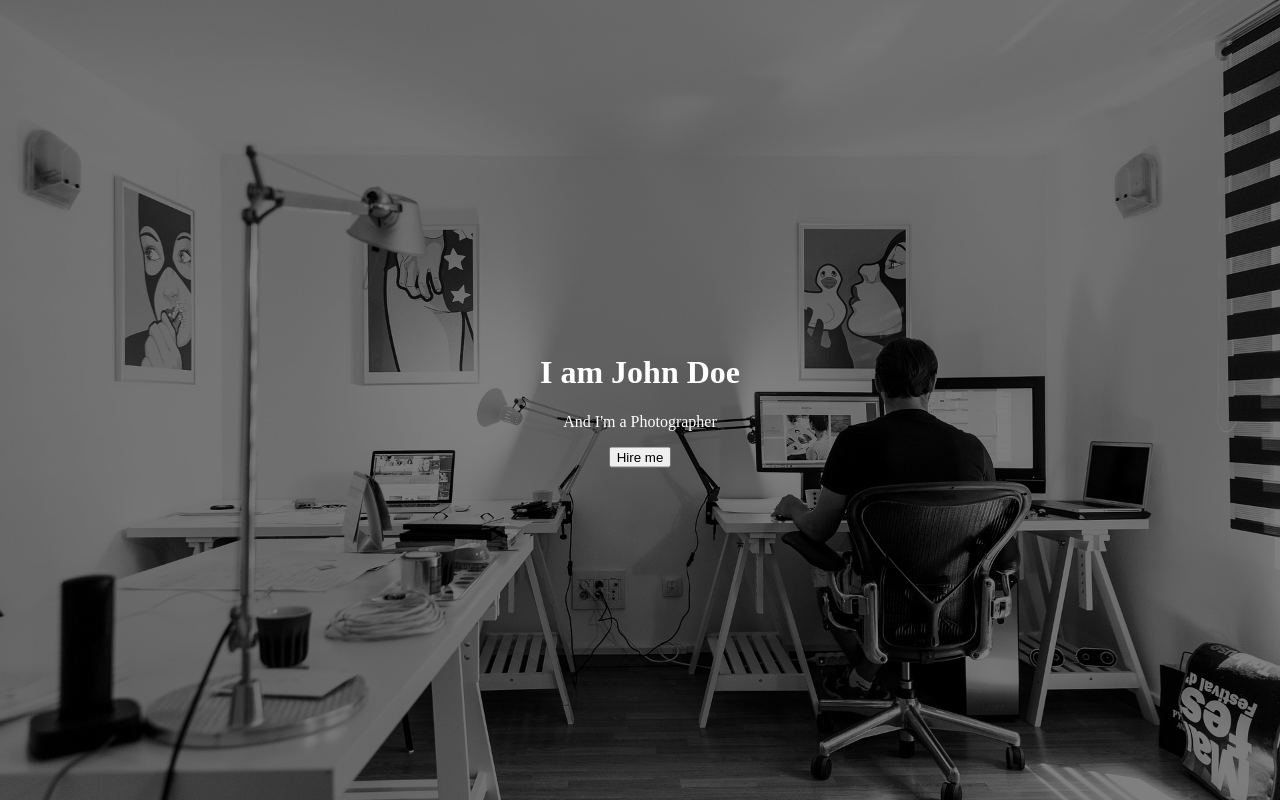
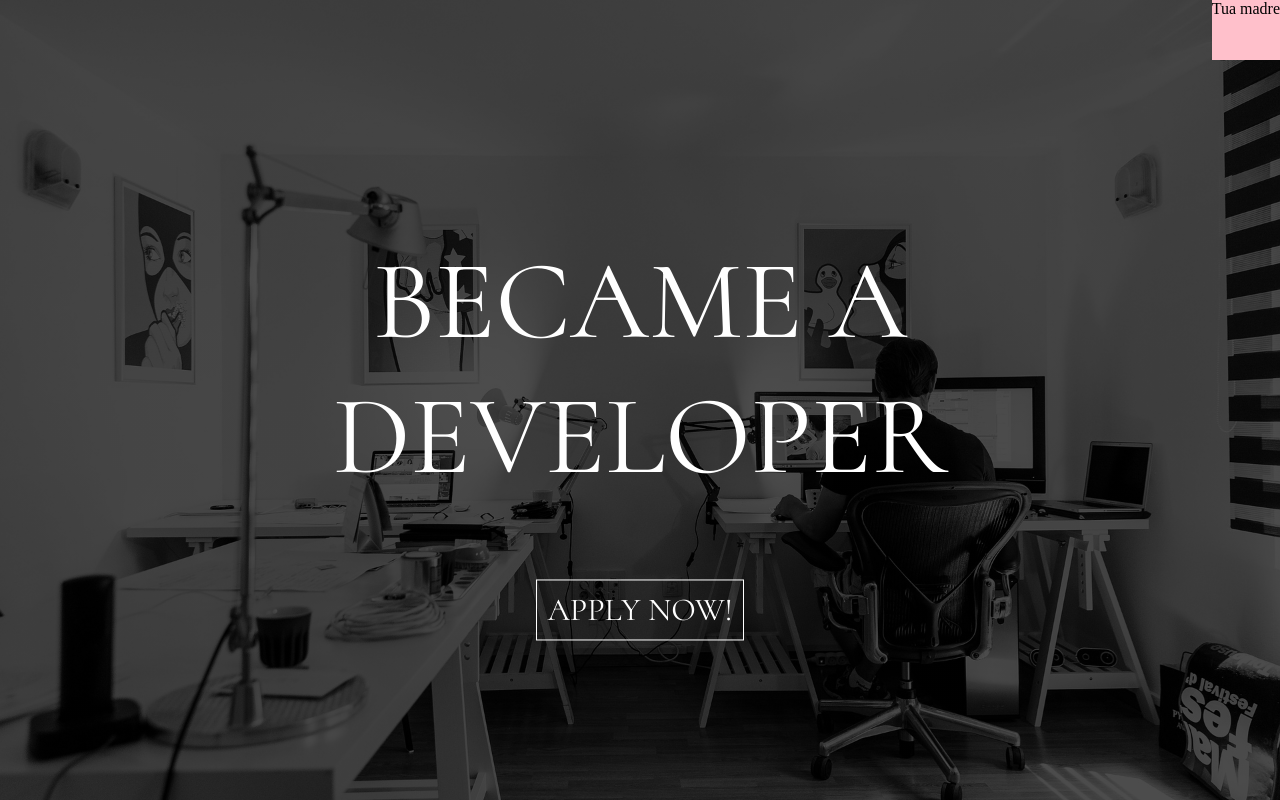
Before and after one commit to robdll/unitech, an Angular app: page / in a window 1280 px wide. Built offline with nearby package versions, Linux system fonts and the light colour scheme.

Commit message:
working on main

```diff
--- a/src/app/main/main.component.html
+++ b/src/app/main/main.component.html
@@ -1,7 +1,15 @@
+<nav>
+  <div class="nav-slice">
+  </div>
+  <div class="nav-slice">
+      <a class="nav-link"></a>
+      <a class="nav-link">Tua madre</a>
+      <a class="nav-link"></a>
+  </div>
+</nav>
 <div class="hero-image">
   <div class="hero-text">
-    <h1>I am John Doe</h1>
-    <p>And I'm a Photographer</p>
-    <button>Hire me</button>
+    <h1 class="main-title">BECAME A DEVELOPER</h1>
+    <button class="btn">APPLY NOW!</button>
   </div>
 </div>
--- a/src/app/main/main.component.scss
+++ b/src/app/main/main.component.scss
@@ -2,7 +2,7 @@
 /* The hero image */
 .hero-image {
   /* Use "linear-gradient" to add a darken background effect to the image (photographer.jpg). This will make the text easier to read */
-  background-image:linear-gradient(rgba(0, 0, 0, 0.5), rgba(0, 0, 0, 0.5)), url("../../assets/photo.jpg");
+  background-image:linear-gradient(rgba(0, 0, 0, 0.7), rgba(0, 0, 0, 0.7)), url("../../assets/photo.jpg");
 
   /* Set a specific height */
   height: 100vh;
@@ -23,3 +23,42 @@
   transform: translate(-50%, -50%);
   color: white;
 }
+
+.main-title{
+  font-family: 'Cormorant', serif;
+  font-weight: 300;
+  font-size: 7em;
+}
+
+nav{
+  height: 60px;
+  width: 100%;
+  position: fixed;
+  background-color: transparent;
+  z-index: 10;
+  display: flex;
+  justify-content: space-between;
+}
+
+.nav-slice{
+  background-color: pink;
+
+}
+
+.btn{
+  background-color: transparent;
+  color: white;
+  border: 1px solid white;
+  padding: 10px;
+  font-size: 2em;
+  font-family: 'Cormorant', serif;
+  &:hover {
+    -webkit-box-shadow: 0px 0px 19px 1px rgba(0,196,255,1);
+    -moz-box-shadow: 0px 0px 19px 1px rgba(0,196,255,1);
+    box-shadow: 0px 0px 19px 1px rgba(0,196,255,1);
+ }
+}
+
+.logo{
+  width: 50px;
+}
```
Also changed, not shown: src/assets/iconmonstr-bank-1.svg (added).
